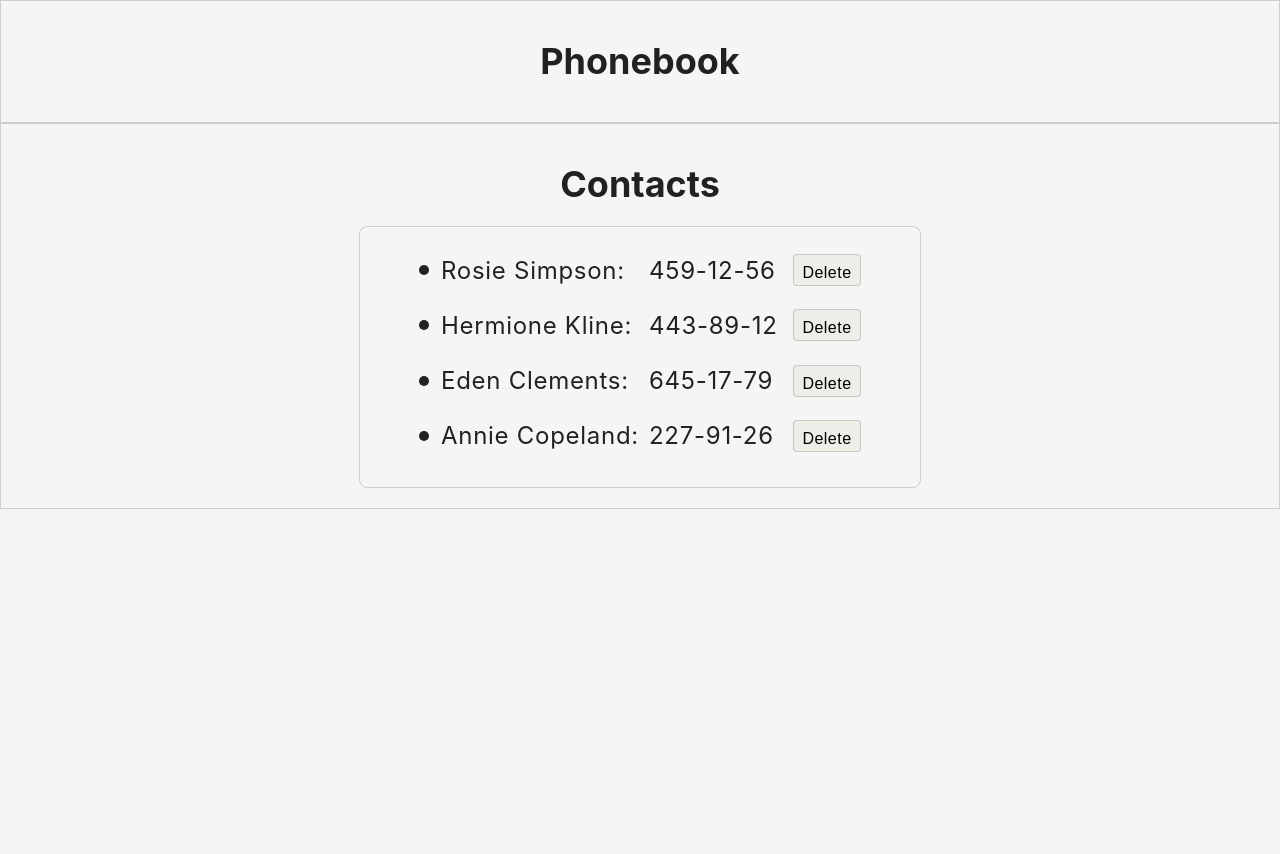
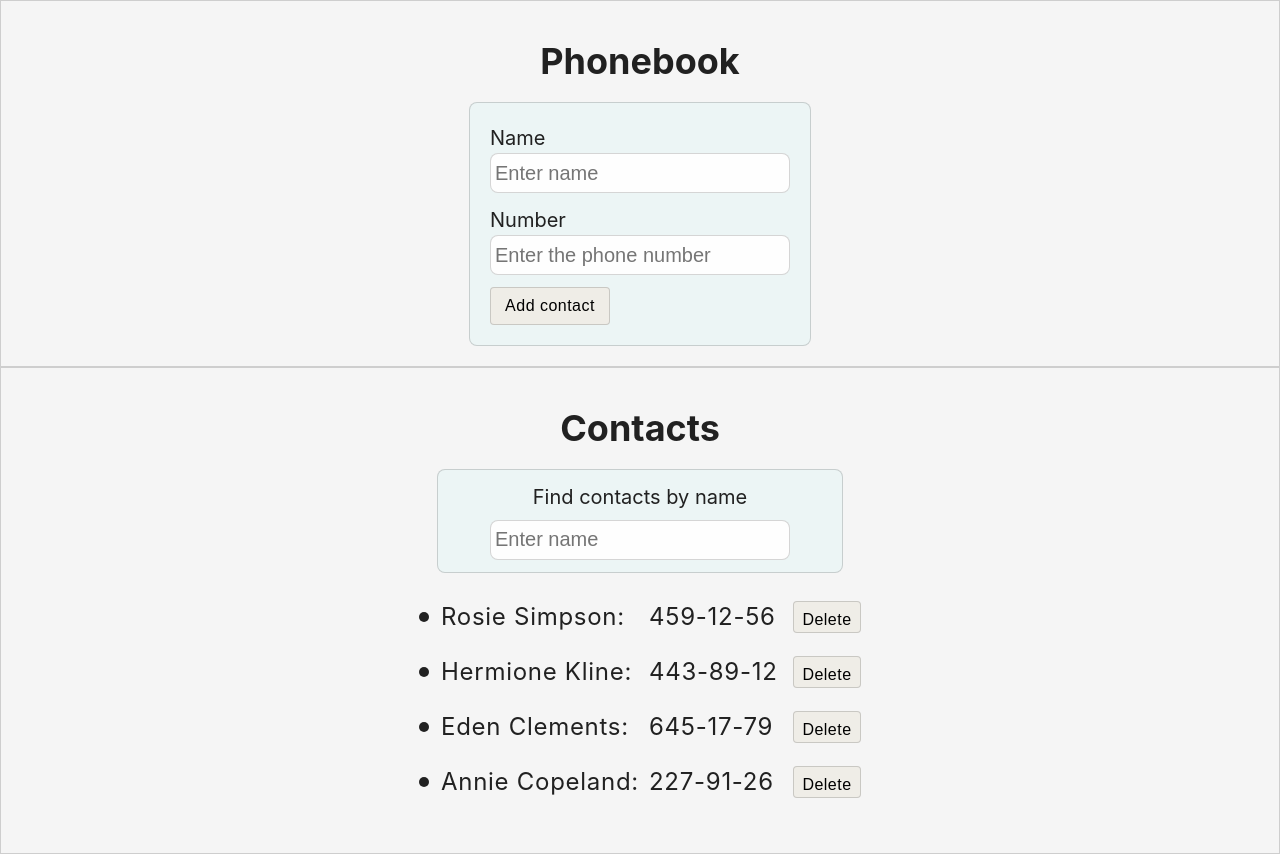
Before and after one commit to vikttur/goit-react-hw-02-phonebook, a React (Create React App) app: page / in a window 1280 px wide. Before the commit the page ends 800 px from the top, so only its background shows below. Built offline with nearby package versions, Linux system fonts and the light colour scheme.

Commit message:
creates form and filter components

```diff
--- a/package.json
+++ b/package.json
@@ -7,6 +7,7 @@
     "@testing-library/jest-dom": "^5.16.3",
     "@testing-library/react": "^12.1.4",
     "@testing-library/user-event": "^13.5.0",
+    "nanoid": "^4.0.2",
     "react": "^18.1.0",
     "react-dom": "^18.1.0",
     "react-scripts": "5.0.1",
--- a/src/App.jsx
+++ b/src/App.jsx
@@ -5,7 +5,7 @@ import SearchFilter from './components/SearchFilter/SearchFilter';
 import ContactList from './components/ContactList/ContactList';
 import Notification from './components/Notification/Notification';
 
-const STARTING_CONTACTS = [
+const TEST_CONTACTS = [
   { id: 'id-1', name: 'Rosie Simpson', number: '459-12-56' },
   { id: 'id-2', name: 'Hermione Kline', number: '443-89-12' },
   { id: 'id-3', name: 'Eden Clements', number: '645-17-79' },
@@ -14,7 +14,8 @@ const STARTING_CONTACTS = [
 
 export default class App extends Component {
   state = {
-    contacts: STARTING_CONTACTS,
+    contacts: TEST_CONTACTS,
+    // contacts: [],
     filter: '',
   };
 
@@ -28,8 +29,6 @@ export default class App extends Component {
   //   Number.parseInt((this.state.good / this.countTotalFeedback()) * 100) + '%';
 
   render() {
-    // const { good, neutral, bad } = this.state;
-
     return (
       <>
         <Section title="Phonebook">
--- a/src/components/ContactForm/ContactForm.jsx
+++ b/src/components/ContactForm/ContactForm.jsx
@@ -1,6 +1,7 @@
 import React, { Component } from 'react';
+import { nanoid } from 'nanoid';
 // import PropTypes from 'prop-types';
-// import css from './ContactForm.module.css';
+import css from './ContactForm.module.css';
 
 export default class ContactForm extends Component {
   state = {
@@ -8,8 +9,49 @@ export default class ContactForm extends Component {
     number: '',
   };
 
+  nameInputId = nanoid();
+  numberInputId = nanoid();
+
   render() {
-    return <></>;
+    return (
+      <form className={css.contactForm}>
+        <label htmlFor={this.nameInputId} className={css.inputBlock}>
+          Name
+          <input
+            type="text"
+            name="name"
+            id={this.nameInputId}
+            className={css.inputField}
+            placeholder="Enter name"
+            pattern="^[a-zA-Zа-яА-Я]+(([' -][a-zA-Zа-яА-Я ])?[a-zA-Zа-яА-Я]*)*$"
+            title="Name may contain only letters, apostrophe, dash and spaces. For example Adrian, Jacob Mercer, Charles de Batz de Castelmore d'Artagnan"
+            required
+          />
+        </label>
+
+        <label htmlFor={this.numberInputId} className={css.inputBlock}>
+          Number
+          <input
+            type="tel"
+            name="number"
+            id={this.numberInputId}
+            className={css.inputField}
+            placeholder="Enter the phone number"
+            pattern="\+?\d{1,4}?[-.\s]?\(?\d{1,3}?\)?[-.\s]?\d{1,4}[-.\s]?\d{1,4}[-.\s]?\d{1,9}"
+            title="Phone number must be digits and can contain spaces, dashes, parentheses and can start with +"
+            required
+          />
+        </label>
+
+        <button
+          type="button"
+          className={css.button}
+          // onClick={() => onLeaveFeedback(feedback)}
+        >
+          Add contact
+        </button>
+      </form>
+    );
   }
 }
 
--- a/src/components/ContactForm/ContactForm.module.css
+++ b/src/components/ContactForm/ContactForm.module.css
@@ -0,0 +1,62 @@
+.contactForm {
+	display: flex;
+	flex-direction: column;
+
+	width: 300px;
+	padding: 20px;
+
+	background-color: var(--color-form);
+	border: var(--line-border);
+	border-radius: 8px;
+}
+
+.inputBlock {
+	display: flex;
+	flex-direction: column;
+	font-size: 20px;
+	line-height: 1.5;
+	padding-bottom: 12px;
+}
+
+.inputField {
+	width: 300px;
+	height: 40px;
+
+	background: var(--color-card);
+	box-sizing: border-box;
+	border: var(--line-border);
+	border-radius: 8px;
+
+	font-size: 20px;
+	padding: 4px;
+}
+
+
+
+.button {
+	width: 120px;
+	padding: 4px;
+	background: var(--color-button);
+	border: var(--line-border);
+	border-radius: 4px;
+
+	font-size: 16px;
+	line-height: 1.7;
+	letter-spacing: 0.03em;
+
+	cursor: pointer;
+
+	box-shadow: 0;
+	transition:
+		background-color var(--time-animation) var(--timing-function),
+		color var(--time-animation) var(--timing-function),
+		box-shadow var(--time-animation) var(--timing-function);
+}
+
+.button:hover {
+	background-color: var(--color-accent);
+	color: var(--color-card);
+	box-shadow: 0px 3px 1px rgba(0, 0, 0, 0.1),
+		0px 1px 2px rgba(0, 0, 0, 0.08),
+		0px 2px 2px rgba(0, 0, 0, 0.12);
+}
--- a/src/components/ContactItems/ContactItems.jsx
+++ b/src/components/ContactItems/ContactItems.jsx
@@ -9,7 +9,7 @@ export default function ContactItems({ name, number }) {
       <p className={css.quantity}>{number}</p>
       <button
         type="button"
-        className={css.buttonDelete}
+        className={css.button}
         // onClick={() => onLeaveFeedback(feedback)}
       >
         Delete
--- a/src/components/ContactItems/ContactItems.module.css
+++ b/src/components/ContactItems/ContactItems.module.css
@@ -34,7 +34,7 @@
 	min-width: 140px;
 }
 
-.buttonDelete {
+.button {
 	width: 68px;
 	height: 32px;
 	padding: 4px;
@@ -55,8 +55,7 @@
 		box-shadow var(--time-animation) var(--timing-function);
 }
 
-.buttonDelete:hover,
-.buttonDelete:focus {
+.button:hover {
 	background-color: var(--color-accent);
 	color: var(--color-card);
 	box-shadow: 0px 3px 1px rgba(0, 0, 0, 0.1),
--- a/src/components/ContactList/ContactList.module.css
+++ b/src/components/ContactList/ContactList.module.css
@@ -4,7 +4,4 @@
 
 	width: 520px;
 	padding: 20px;
-
-	border: var(--line-border);
-	border-radius: 8px;
 }
--- a/src/components/SearchFilter/SearchFilter.jsx
+++ b/src/components/SearchFilter/SearchFilter.jsx
@@ -1,13 +1,23 @@
+import { nanoid } from 'nanoid';
 // import PropTypes from 'prop-types';
-// import css from './SearchFilter.module.css';
+import css from './SearchFilter.module.css';
 
 export default function SearchFilter({ title, children }) {
+  const filtrInputId = nanoid();
   return (
-    <></>
-    // <section className={css.section}>
-    //   {title && <h2 className={css.header}>{title}</h2>}
-    //   {children}
-    // </section>
+    <label htmlFor={filtrInputId} className={css.inputBlock}>
+      Find contacts by name
+      <input
+        type="text"
+        name="name"
+        id={filtrInputId}
+        className={css.inputField}
+        placeholder="Enter name"
+        pattern="^[a-zA-Zа-яА-Я]+(([' -][a-zA-Zа-яА-Я ])?[a-zA-Zа-яА-Я]*)*$"
+        title="Name may contain only letters, apostrophe, dash and spaces. For example Adrian, Jacob Mercer, Charles de Batz de Castelmore d'Artagnan"
+        required
+      />
+    </label>
   );
 }
 
--- a/src/components/SearchFilter/SearchFilter.module.css
+++ b/src/components/SearchFilter/SearchFilter.module.css
@@ -0,0 +1,30 @@
+.inputBlock {
+	display: flex;
+	flex-direction: column;
+	align-items: center;
+
+	width: 380px;
+	padding: 12px;
+	gap: 8px;
+
+	background-color: var(--color-form);
+	border: var(--line-border);
+	border-radius: 8px;
+
+	font-size: 20px;
+	line-height: 1.5;
+	padding-bottom: 12px;
+}
+
+.inputField {
+	width: 300px;
+	height: 40px;
+
+	background: var(--color-card);
+	box-sizing: border-box;
+	border: var(--line-border);
+	border-radius: 8px;
+
+	font-size: 20px;
+	padding: 4px;
+}
--- a/src/index.css
+++ b/src/index.css
@@ -5,6 +5,7 @@
 	--color-text: #212121;
 	--color-button: #efede7;
 	--color-accent: #8ecae0;
+	--color-form: #ecf5f5;
 	--color-card: #fefefe;
 
 	--line-border: 1px solid rgba(50, 52, 52, 0.2);
```
Also changed, not shown: 1 other file (tests, documents, lock files or other folders).
